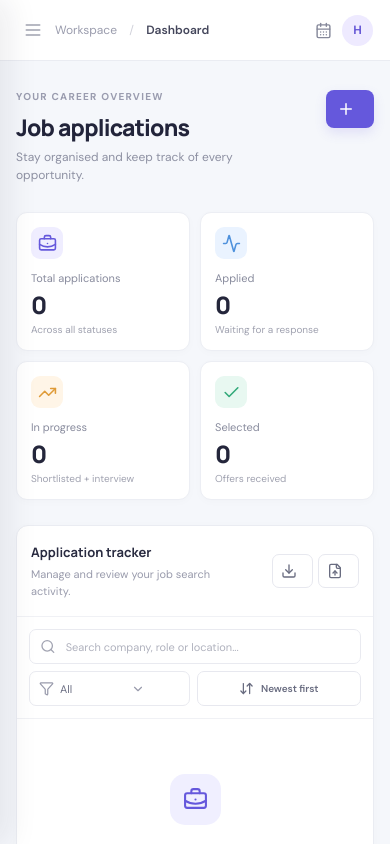
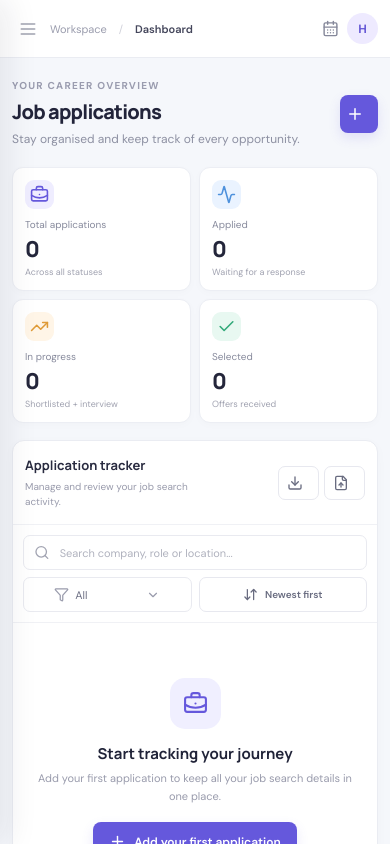
Before and after one commit to Mohamedhansath/smart-job-application-tracker, a React (Vite) app: page / in a window 390 px wide. Shown: the top 844 px of the page. Built offline with nearby package versions, Linux system fonts and the light colour scheme.

Commit message:
Improve responsive layout for tablet and mobile

```diff
--- a/src/styles.css
+++ b/src/styles.css
@@ -5,3 +5,94 @@
 @media(max-width:1050px){.sidebar{width:215px}.main-content{margin-left:215px}.page-wrap{padding:35px 25px}.topbar{padding:0 25px}.stats-grid{gap:10px}.stat-card{padding:15px}.toolbar{flex-wrap:wrap}}
 @media(max-width:760px){.sidebar{transform:translateX(-100%);transition:transform .25s;width:250px;box-shadow:8px 0 30px #17182b15}.sidebar-open{transform:translateX(0)}.mobile-scrim{display:block;position:fixed;inset:0;background:#20223855;border:0;z-index:4}.main-content{margin-left:0}.topbar{height:61px;padding:0 17px}.mobile-menu{display:inline-grid;margin-right:9px}.breadcrumb{margin-right:auto}.topbar-right{gap:10px}.today-label{font-size:0;gap:0}.today-label svg{width:17px;height:17px}.page-wrap{padding:29px 16px 20px}.welcome-row{align-items:flex-start;gap:12px}.welcome-row h1{font-size:23px}.subtitle{max-width:240px;line-height:1.5}.welcome-row>.primary-button{padding:10px 11px;font-size:0;min-width:39px}.welcome-row>.primary-button svg{width:18px;height:18px}.stats-grid{grid-template-columns:repeat(2,minmax(0,1fr));gap:10px}.stat-card{min-height:126px;padding:14px}.panel-heading{padding:17px 14px;gap:10px}.panel-heading h2{font-size:13px}.panel-heading p{max-width:190px;line-height:1.5}.data-actions{gap:5px}.data-actions .soft-button{font-size:0;padding:8px}.data-actions .soft-button svg{width:16px}.toolbar{padding:12px;gap:7px}.search-box{max-width:none;flex-basis:100%}.select-wrap{flex:1}.sort-button{flex:1;justify-content:center;font-size:10px}.table-footer{padding:12px;font-size:9px}.form-grid{grid-template-columns:1fr}.full-span{grid-column:auto}.modal{padding:19px}.toast{left:15px;right:15px;bottom:15px;justify-content:center}}
 @media(min-width:1400px){.page-wrap{padding-top:52px}.stats-grid{gap:20px}.stat-card{padding:20px;min-height:148px}}
+
+
+/* Responsive layout refinements */
+html { scroll-behavior: smooth; }
+body { overflow-x: hidden; }
+.main-content, .page-wrap, .table-panel { min-width: 0; }
+.table-scroll { width: 100%; max-width: 100%; overscroll-behavior-x: contain; }
+.table-scroll table { min-width: 790px; }
+.modal-backdrop { align-items: center; }
+.modal { max-height: calc(100dvh - 36px); overflow-y: auto; overscroll-behavior: contain; }
+button:focus-visible, a:focus-visible, input:focus-visible, select:focus-visible, textarea:focus-visible {
+  outline: 3px solid #a69ef2;
+  outline-offset: 2px;
+}
+
+@media (max-width: 1100px) {
+  .page-wrap { padding-left: 24px; padding-right: 24px; }
+  .topbar { padding-left: 24px; padding-right: 24px; }
+  .stats-grid { grid-template-columns: repeat(2, minmax(0, 1fr)); }
+  .stat-card { min-height: 128px; }
+}
+
+@media (max-width: 760px) {
+  .sidebar { height: 100dvh; overflow-y: auto; }
+  .main-content { width: 100%; }
+  .page-wrap { width: 100%; padding: 25px 16px 20px; }
+  .welcome-row { align-items: center; }
+  .welcome-row > div { min-width: 0; }
+  .welcome-row h1 { font-size: clamp(20px, 5vw, 24px); }
+  .subtitle { max-width: 100%; }
+  .stats-grid { grid-template-columns: repeat(2, minmax(0, 1fr)); }
+  .stat-card { min-width: 0; }
+  .panel-heading { flex-wrap: wrap; align-items: center; }
+  .panel-heading > div:first-child { flex: 1 1 180px; min-width: 0; }
+  .data-actions { flex: 0 0 auto; }
+  .toolbar { display: grid; grid-template-columns: minmax(0, 1fr) minmax(0, 1fr); }
+  .search-box { grid-column: 1 / -1; width: 100%; max-width: none; min-width: 0; }
+  .select-wrap, .sort-button { width: 100%; min-width: 0; justify-content: center; }
+  .table-footer { gap: 8px; flex-wrap: wrap; }
+  .modal-backdrop { display: block; padding: 12px; }
+  .modal { width: 100%; max-width: 560px; margin: 0 auto; max-height: calc(100dvh - 24px); padding: 19px; }
+}
+
+@media (max-width: 480px) {
+  .topbar { height: 58px; padding: 0 12px; }
+  .breadcrumb { font-size: 11px; }
+  .topbar-right { gap: 8px; }
+  .page-wrap { padding: 21px 12px 18px; }
+  .welcome-row { gap: 8px; margin-bottom: 19px; }
+  .welcome-row h1 { margin-top: 6px; }
+  .welcome-row > .primary-button { min-width: 38px; width: 38px; height: 38px; padding: 0; }
+  .stats-grid { gap: 8px; margin-bottom: 17px; }
+  .stat-card { min-height: 116px; padding: 12px; }
+  .stat-icon { width: 29px; height: 29px; margin-bottom: 9px; }
+  .stat-label { font-size: 10px; }
+  .stat-value { font-size: 22px; }
+  .stat-foot { font-size: 9px; line-height: 1.35; }
+  .panel-heading { padding: 15px 12px; }
+  .panel-heading p { font-size: 10px; }
+  .data-actions .soft-button { min-width: 34px; justify-content: center; }
+  .toolbar { padding: 10px; gap: 7px; }
+  .table-footer { font-size: 9px; }
+  .modal-header h2 { font-size: 18px; }
+  .form-grid { gap: 12px; }
+  .modal-actions { position: sticky; bottom: -19px; background: #fff; padding: 13px 0 2px; }
+  .modal-actions button { flex: 1; }
+}
+
+@media (max-width: 350px) {
+  .today-label { display: none; }
+  .breadcrumb { font-size: 10px; }
+  .stats-grid { grid-template-columns: 1fr 1fr; }
+  .stat-card { padding: 10px; }
+  .data-actions { width: 100%; }
+  .data-actions .soft-button { flex: 1; font-size: 10px; }
+  .data-actions .soft-button svg { display: none; }
+  .toolbar { grid-template-columns: 1fr; }
+  .search-box { grid-column: auto; }
+  .table-footer { display: grid; }
+}
+
+@media (max-height: 620px) and (max-width: 760px) {
+  .sidebar { padding-top: 18px; padding-bottom: 18px; }
+  .brand { padding-bottom: 28px; }
+  .tip-card { padding: 11px; }
+  .modal-backdrop { align-items: start; }
+}
+
+@media (prefers-reduced-motion: reduce) {
+  *, *::before, *::after { scroll-behavior: auto !important; animation-duration: .01ms !important; transition-duration: .01ms !important; }
+}
```
